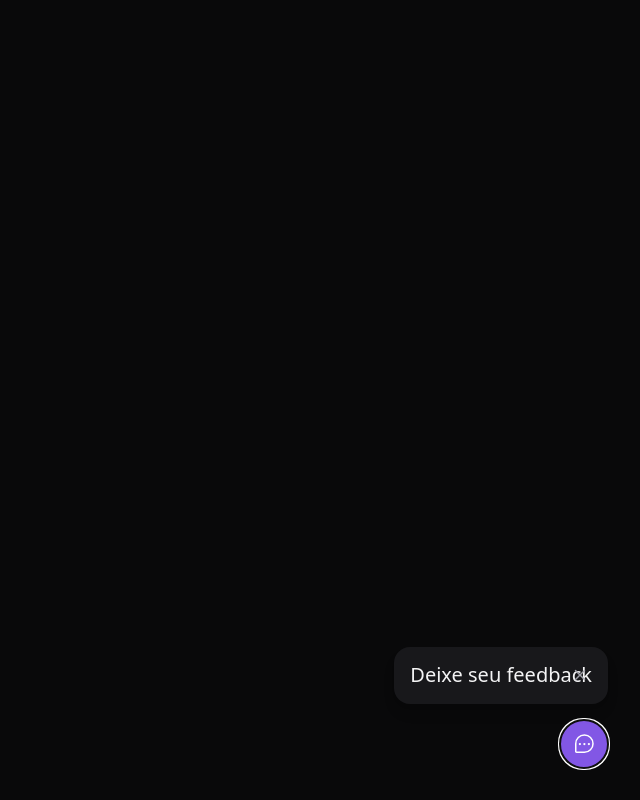
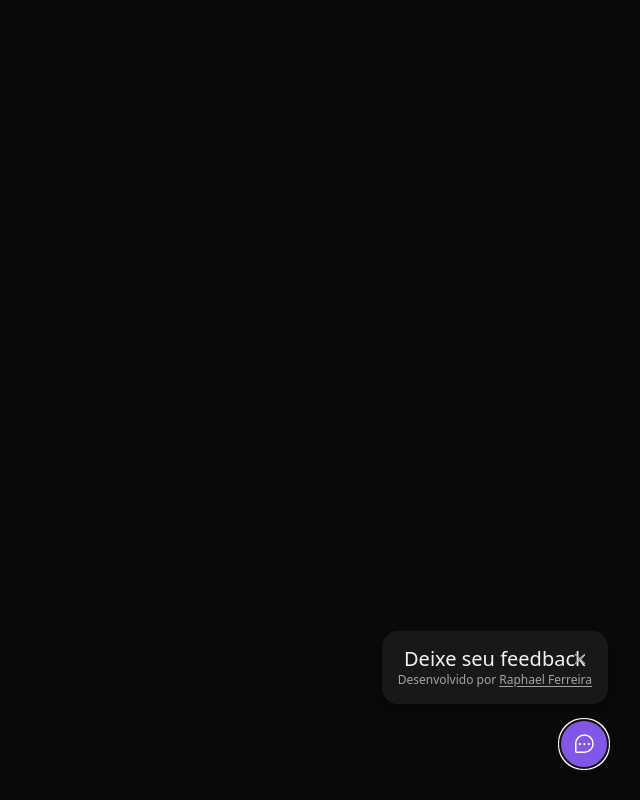
Before and after one commit to raphael-ferreira/feedback-widget, a React (Vite) app in the folder web/: page / in a window 1280 px wide. Both pictures are taken after a click on the button "Feedback". Shown: the whole page, without its empty margins (640-1280 px from the left). Built offline with nearby package versions, Linux system fonts and the light colour scheme.

Commit message:
feat: added widget footer

```diff
--- a/web/src/components/Widget/WidgetForm.tsx
+++ b/web/src/components/Widget/WidgetForm.tsx
@@ -8,6 +8,16 @@ export function WidgetForm() {
 
         <CloseButton title="Fechar formulário de feedback" />
       </header>
+
+      <footer className="text-xs text-neutral-400">
+        Desenvolvido por{" "}
+        <a
+          className="underline underline-offset-2"
+          href="https://github.com/raphael-ferreira"
+        >
+          Raphael Ferreira
+        </a>
+      </footer>
     </div>
   );
 }
```
